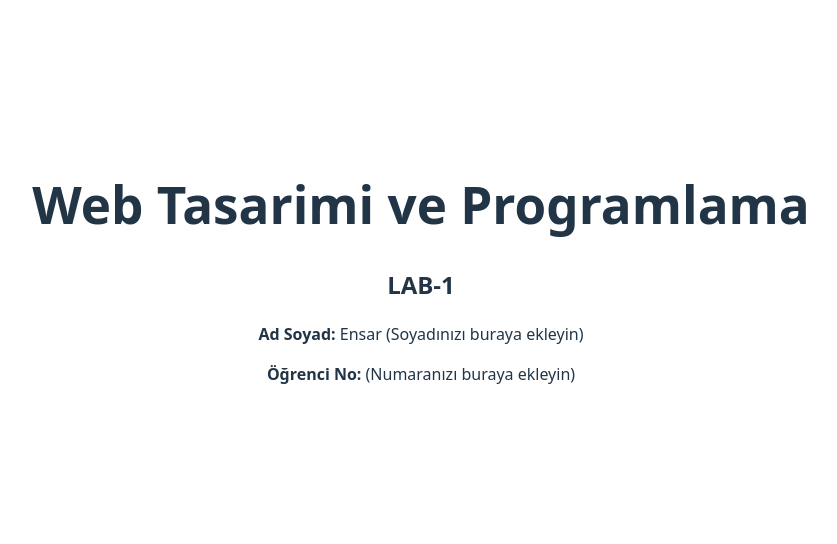
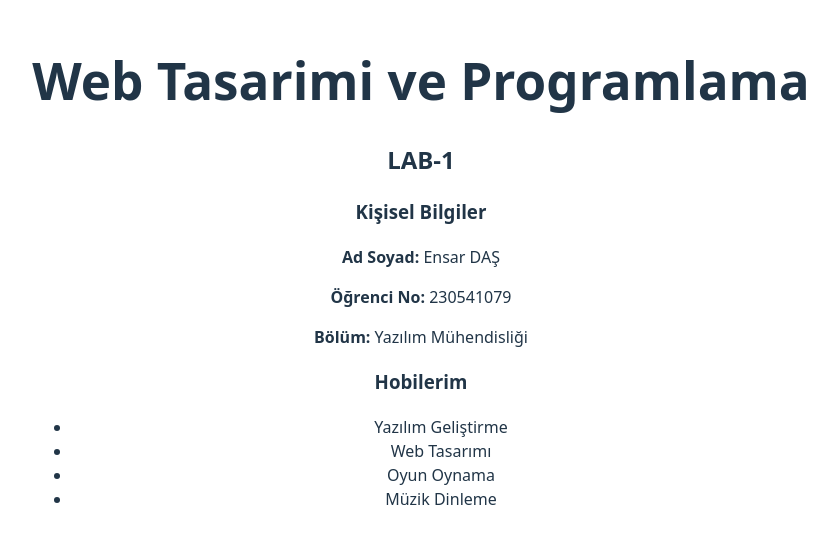
Before and after one commit to ensarxx/web-lab-app, a React (Vite) app: page / in a window 1280 px wide. Shown: the part 128-672 px from the top of the page, without its empty margins (219-1056 px from the left). Built offline with nearby package versions, Linux system fonts and the light colour scheme.

Commit message:
feat: add personal details to homepage

```diff
--- a/src/App.tsx
+++ b/src/App.tsx
@@ -5,8 +5,23 @@ function App() {
     <div className="container">
       <h1>Web Tasarimi ve Programlama</h1>
       <h2>LAB-1</h2>
-      <p><strong>Ad Soyad:</strong> Ensar (Soyadınızı buraya ekleyin)</p>
-      <p><strong>Öğrenci No:</strong> (Numaranızı buraya ekleyin)</p>
+
+      <div className="info-card">
+        <h3>Kişisel Bilgiler</h3>
+        <p><strong>Ad Soyad:</strong> Ensar DAŞ</p>
+        <p><strong>Öğrenci No:</strong> 230541079</p>
+        <p><strong>Bölüm:</strong> Yazılım Mühendisliği</p>
+      </div>
+
+      <div className="info-card">
+        <h3>Hobilerim</h3>
+        <ul>
+          <li>Yazılım Geliştirme</li>
+          <li>Web Tasarımı</li>
+          <li>Oyun Oynama</li>
+          <li>Müzik Dinleme</li>
+        </ul>
+      </div>
     </div>
   )
 }
```
